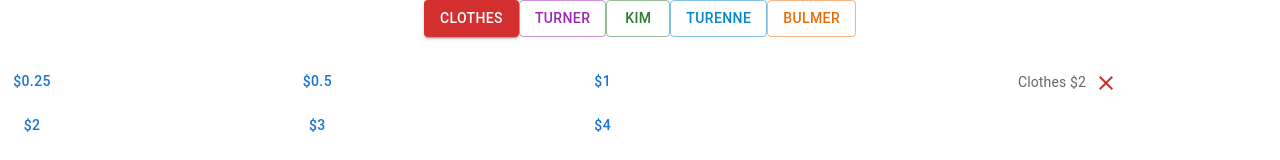
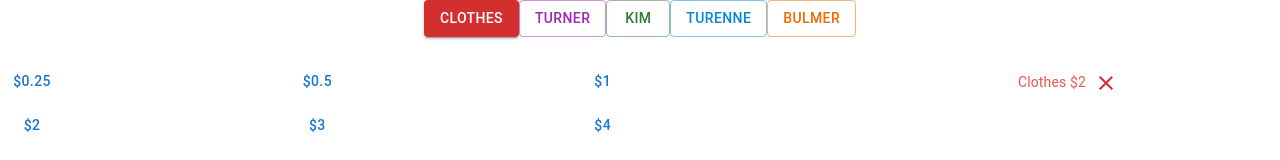
Before and after one commit to turnerd18/garage-sale-pos, a React (Create React App) app: page / in a window 1280 px wide. Both pictures are taken after a click on the button "$2". Shown: the top 160 px of the page. Built offline with nearby package versions, Linux system fonts and the light colour scheme.

Commit message:
Coloring for bucket names in cart

```diff
--- a/src/App.js
+++ b/src/App.js
@@ -9,9 +9,7 @@ import { grey } from '@mui/material/colors';
 const Item = styled(Box)(({ theme }) => ({
   backgroundColor: theme.palette.mode === 'dark' ? '#1A2027' : '#fff',
   ...theme.typography.body2,
-  // padding: theme.spacing(1),
   textAlign: 'center',
-  color: theme.palette.text.secondary,
 }));
 
 var formatter = new Intl.NumberFormat('en-US', {
@@ -42,6 +40,14 @@ export default function App() {
     </Button>
   )
 
+  const bucketColorMap = {
+    'Clothes': 'error',
+    'Turner': 'secondary',
+    'Kim': 'success',
+    'Turenne': 'info',
+    'Bulmer': 'warning',
+  }
+
   const submitCustomValue = () => {
     if (!customValue) return
 
@@ -71,11 +77,9 @@ export default function App() {
       <Box sx={{ flexGrow: 1 }} height='100vh'>
 
         <Stack spacing={0} direction="row" justifyContent='center'>
-          <PersonButton person='Clothes' color='error' />
-          <PersonButton person='Turner' color='secondary' />
-          <PersonButton person='Kim' color='success' />
-          <PersonButton person='Turenne' color='info' />
-          <PersonButton person='Bulmer' color='warning' />
+          {Object.entries(bucketColorMap).map(([bucket, color]) =>
+            <PersonButton person={bucket} color={color} />)
+          }
         </Stack>
 
         <Grid container spacing={2} marginTop='10px'>
@@ -138,7 +142,7 @@ export default function App() {
 
           <Grid item xs={4} sx={{ maxHeight: '95vh', overflowY: 'scroll' }}>
             {items.map((item, index) =>
-              <Item key={index}>
+              <Item sx={{color: `${bucketColorMap[item.bucket]}.light`}} key={index}>
                 {item.bucket} {formatter.format(item.amount)}
                 <IconButton
                   color='error'
```
